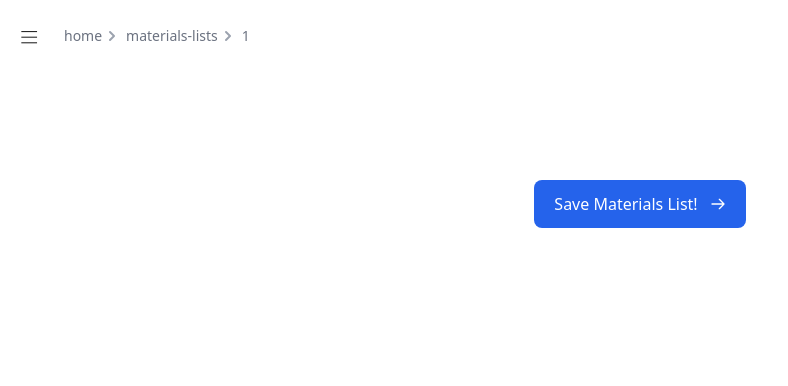
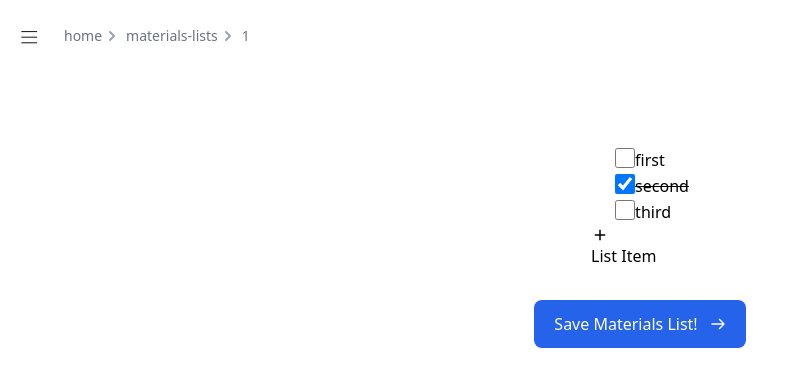
Before and after one commit to doubleorseven/tft, a Vue app: page /materials-list/1 in a window 1280 px wide. Shown: the top 386 px of the page, without its empty margins (0-788 px from the left). Built offline with nearby package versions, Linux system fonts and the light colour scheme; what @kyvg/vue3-notification would draw is missing.

Commit message:
before greece

```diff
--- a/src/components/Materials/MaterialsList.vue
+++ b/src/components/Materials/MaterialsList.vue
@@ -1,19 +1,25 @@
 <script setup lang="ts">
-import { useRoute } from 'vue-router'
+import { stringifyQuery, useRoute } from 'vue-router'
 import { reactive, watch, onMounted, toRaw, } from 'vue'
 import { useMaterialsListsManager } from '@/composables/useMaterialsListsManager';
+import { useTasksManager } from '@/composables/useTasksManager';
 import type MaterialsList from '@/entities/MaterialsList';
 import CreateButton from '../shared/Actions/CreateButton.vue';
 import RadioButton from '@/components/shared/Forms/RadioButton.vue';
 import NumberInput from '@/components/shared/Forms/NumberInput.vue';
 
 import { HowHard } from '@/entities/Task';
+import ItemsList from '../shared/ItemsList.vue';
+import type IListItem from '@/entities/interfaces/IListItem';
 const route = useRoute()
 const ml = reactive({} as MaterialsList);
 const { getMeterialsListByUID, updateMeterialsList } = useMaterialsListsManager();
+const props = defineProps({
+        uid: String
+})
 onMounted(() =>
         watch(
-                () => route.params.uid as string,
+                () => props.uid as string,
                 async newId => {
                         var dbML = await getMeterialsListByUID(newId);
                         if (dbML) {
@@ -27,7 +33,7 @@ const updateTitle = (e: Event) => {
         var element = e.target as HTMLHeadElement;
         ml.title = element.innerHTML;
 }
-
+const items: Array<IListItem> = [{ title: 'first', done: false }, { title: 'second', done: true }, { title: 'third', done: false }]
 </script>
 
 
@@ -37,6 +43,7 @@ const updateTitle = (e: Event) => {
                         class="font-bold text-4xl cursor-text px-1 py-0.5 border-none">
                         {{ ml.title }}
                 </div>
+                <ItemsList :items="items"></ItemsList>
 
                 <CreateButton @clicked="updateMeterialsList(toRaw(ml))">
                         Save Materials List!
--- a/src/components/Materials/MaterialsListsTable.vue
+++ b/src/components/Materials/MaterialsListsTable.vue
@@ -1,11 +1,11 @@
 
 <template>
-  <ul v-if="$isMobile">
-    <!-- <li v-for="task in props.tasks">
+  <!-- <ul v-if="$isMobile">
+    <li v-for="task in props.tasks">
       <TaskCard :task="task" :delete-task="deleteTask"></TaskCard>
-    </li> -->
-  </ul>
-  <div v-else class="overflow-x-auto">
+    </li>
+  </ul> -->
+  <div class="overflow-x-auto">
     <table class="min-w-full text-sm divide-y-2 divide-gray-200">
       <thead>
         <tr>
@@ -35,7 +35,9 @@
               </router-link>
             </td>
             <td class="px-4 py-2 text-gray-700 whitespace-nowrap">{{ ml.DateCreatedFormatted }}</td>
-            <td class="px-4 py-2 text-gray-700 whitespace-nowrap">{{ (ml.taskId) ? ml.taskId : '' }}</td>
+            <td class="px-4 py-2 text-gray-700 whitespace-nowrap">{{ (ml.taskId) ? getTaskByID(ml.taskId).then(t =>
+                t?.title) : ''
+            }}</td>
             <td class="px-4 py-2 text-gray-700 whitespace-nowrap">
               <div class="cursor-pointer w-fit" @click.prevent="() => deleteMaterialsList(ml.id)">
                 <svg xmlns="http://www.w3.org/2000/svg" class="icon icon-tabler icon-tabler-trash" width="24"
@@ -61,6 +63,10 @@
 <script setup lang="ts">
 import type MaterialsList from '@/entities/MaterialsList';
 import type { PropType } from 'vue';
+
+
+import { useTasksManager } from '@/composables/useTasksManager';
+
 // import TaskCard from './TaskCard.vue';
 const props = defineProps({
   materialsLists: { type: null as unknown as PropType<MaterialsList[]>, required: true },
@@ -69,4 +75,5 @@ const props = defineProps({
 const deleteMaterialsList = (id: string) => {
   props.deleteMaterialsList(id);
 };
+const { getTaskByID } = useTasksManager();
 </script>
--- /dev/null
+++ b/src/components/shared/ItemsList.vue
@@ -0,0 +1,48 @@
+<template>
+    <ul class="">
+        <li v-for="(item, idx) in data" class="flex row group" :key="idx">
+            <div class="flex row">
+                <div class="hover:opacity-90 hover:bg-slate-200 rounded-full cursor-pointer">
+                    <svg xmlns="http://www.w3.org/2000/svg" width="24" height="24" viewBox="0 0 24 24" fill="#000"
+                        class="invisible group-hover:visible">
+                        <path
+                            d="M19 6.41L17.59 5 12 10.59 6.41 5 5 6.41 10.59 12 5 17.59 6.41 19 12 13.41 17.59 19 19 17.59 13.41 12 19 6.41z" />
+                    </svg>
+                </div>
+                <div><input id="toy" type="checkbox" v-model="item.done" name="type[toy]"
+                        class="w-5 h-5 border-gray-300 rounded" />
+                </div>
+            </div>
+            <div>
+                <p v-if="idx === data.length - 1" ref="el" contenteditable>{{ item.title }}</p>
+                <p v-else :class="{ 'line-through': item.done }" contenteditable>{{ item.title }}</p>
+            </div>
+        </li>
+        <li class="block relative">
+            <svg xmlns="http://www.w3.org/2000/svg" height="18px" width="18px" viewBox="0 0 48 48" fill="#000">
+                <path d="m38 26h-12v12h-4v-12h-12v-4h12v-12h4v12h12v4z" />
+                <path d="m0 0h48v48h-48z" fill="none" />
+            </svg>
+            <div class="absolute w-full pointer-events-none">List Item</div>
+            <div contenteditable @keyup="newItem" spellcheck="false">
+            </div>
+        </li>
+    </ul>
+</template>
+<script setup lang="ts">
+import type IListItem from '@/entities/interfaces/IListItem';
+import { nextTick, onUpdated, ref, type PropType } from 'vue';
+const props = defineProps({
+    items: { type: Array as PropType<IListItem[]>, required: true }
+})
+const data = ref(props.items);
+const newItem = (e: KeyboardEvent) => {
+    data.value.push({ title: e.key, done: false });
+};
+const last = ref()
+
+onUpdated(() => {
+    nextTick();
+    console.log((last.value as HTMLParagraphElement).focus());
+});
+</script>
--- a/src/composables/useMaterialsListsManager.ts
+++ b/src/composables/useMaterialsListsManager.ts
@@ -2,12 +2,22 @@ import { ref } from 'vue';
 import { db } from '@/lib/db';
 import { liveQuery, type Subscription } from "dexie";
 import MaterialsList from '@/entities/MaterialsList';
+import { useTasksManager } from '@/composables/useTasksManager';
 import { notify } from "@kyvg/vue3-notification";
 export function useMaterialsListsManager() {
     const materialsLists = ref<MaterialsList[]>([]);
+    const { getTaskByID } = useTasksManager();
     let materialListsObservable: Subscription;
-    const createMaterialsList = async () => {
-        const newMaterialList = new MaterialsList('')
+    const createMaterialsList = async (taskId?: string) => {
+        let newMaterialList: MaterialsList;
+        if (taskId) {
+
+            const task = await getTaskByID(taskId);
+            newMaterialList = new MaterialsList(task?.id, task?.title);
+        }
+        else {
+            newMaterialList = new MaterialsList('', '');
+        }
         db.materialsLists.add(newMaterialList)
         notify({
             type: "notification-success",
@@ -32,6 +42,9 @@ export function useMaterialsListsManager() {
     const getMeterialsListByUID = async (uidVal: string) => {
         return await db.materialsLists.where({ uid: uidVal }).first();
     };
+    const getMeterialsListByID = async (idVal: string) => {
+        return await db.materialsLists.where({ id: idVal }).first();
+    };
     const subscribeToDB = async () => {
 
         materialListsObservable =
@@ -52,6 +65,7 @@ export function useMaterialsListsManager() {
         deleteMaterialsList,
         updateMeterialsList,
         getMeterialsListByUID,
+        getMeterialsListByID,
         materialsLists,
         subscribeToDB,
         unsubscribeToDB
--- a/src/composables/useTasksManager.ts
+++ b/src/composables/useTasksManager.ts
@@ -29,8 +29,11 @@ export function useTasksManager() {
       title: `task updated!`,
     });
   }
-  const getTaskByUID = async (uidVal: string) => {
+  const getTaskByUID = async (uidVal: string): Promise<Task | undefined> => {
     return await db.tasks.where({ uid: uidVal }).first();
+  };
+  const getTaskByID = async (idVal: string): Promise<Task | undefined> => {
+    return await db.tasks.where({ id: idVal }).first();
   };
   const subscribeToDB = async () => {
 
@@ -51,6 +54,7 @@ export function useTasksManager() {
     createTask,
     deleteTask,
     updateTask,
+    getTaskByID,
     getTaskByUID,
     tasks,
     subscribeToDB,
--- a/src/entities/MaterialsList.ts
+++ b/src/entities/MaterialsList.ts
@@ -17,7 +17,7 @@ export default class MaterialsList {
 
         this.id = createUUID();
         this.uid = simpleHash(this.id);
-        this.title = title || `New materials list - ${this.uid}`;
+        this.title = `${title} - materials list ` || `materials list - ${this.uid}`;
         this.dateCreated = new Date().getTime();
     }
     public get DateCreatedFormatted() {
--- a/src/entities/Task.ts
+++ b/src/entities/Task.ts
@@ -17,6 +17,7 @@ class Task implements ITask {
     public title: string;
     public howHard: HowHard;
     public howLong: number;
+    public materialsListId?: string;
     public dateCreated: number;
     constructor(
         title: string,
--- /dev/null
+++ b/src/entities/interfaces/IListItem.ts
@@ -0,0 +1,4 @@
+export default interface IListItem {
+    title: string,
+    done: boolean,
+}
--- a/src/router/index.ts
+++ b/src/router/index.ts
@@ -30,7 +30,8 @@ const router = createRouter({
     {
       path: '/materials-list/:uid',
       name: 'materials-list',
-      component: MaterialsList
+      component: MaterialsList,
+      props: true
     }
     // {
     //   path: '/about',
```
Also changed, not shown: src/components/Tasks/Task.vue (+14 -2 lines).
